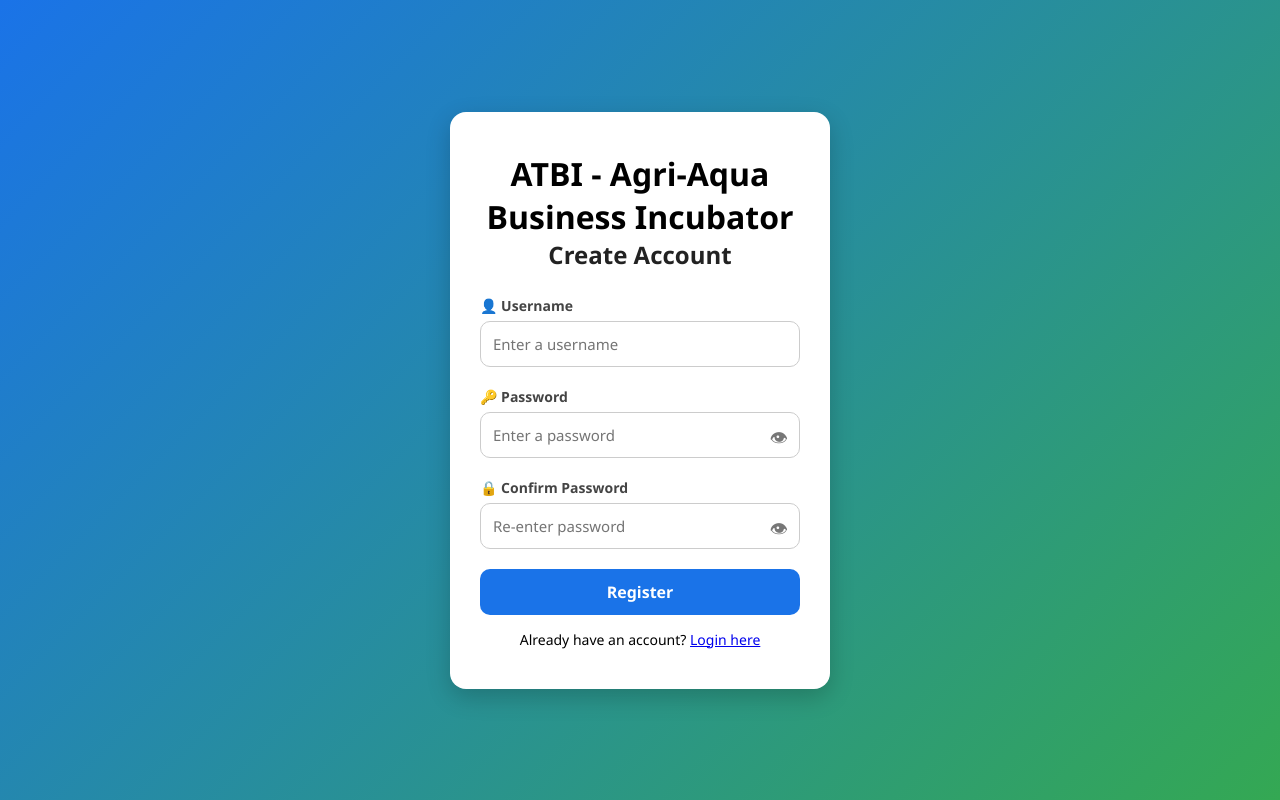
After one commit to reregine/thesis_regine2, a Flask app: page /login/register in a window 1280 px wide. The commit adds this page. Run offline with Flask 3, Linux system fonts and the light colour scheme.

Commit message:
register created but still no connection establish

```diff
--- a/app/config.py
+++ b/app/config.py
@@ -7,8 +7,7 @@ class Config:
     # PostgreSQL connection URL
     SQLALCHEMY_DATABASE_URI = os.environ.get(
         "DATABASE_URL",
-        "postgresql://postgres:password@localhost:5432/atbi_db"
-    )
+        "postgresql+psycopg2://postgres:cyla0917@localhost:5432/atbiDB")
 
     # Disable track modifications to save memory
     SQLALCHEMY_TRACK_MODIFICATIONS = False
--- a/app/models/__init__.py
+++ b/app/models/__init__.py
@@ -11,4 +11,5 @@ __all__ = [
     "Reservation",
     "Sales",
     "Notification",
+    "User"
 ]
--- a/app/routes/login.py
+++ b/app/routes/login.py
@@ -1,64 +1,95 @@
 from flask import Blueprint, render_template, request, jsonify, session, redirect, url_for
+from app.extension import db
+from app.models.user import User
 
 login_bp = Blueprint("login", __name__, url_prefix="/login")
 
-# Admin credentials (in production, use environment variables or database)
+# 🔑 Admin credentials (hardcoded)
 ADMIN_USERNAME = "admin"
 ADMIN_PASSWORD = "Admin2025_atbi"
 
+
 @login_bp.route("/")
 def login():
-    """Login page - serves the login form"""
-    # If already logged in, redirect to admin dashboard
-    if session.get('admin_logged_in'):
-        return redirect(url_for('admin.admin_dashboard'))
-
-    # Get error message from URL params if any
+    """Login page"""
+    if session.get('admin_logged_in') or session.get('user_logged_in'):
+        return redirect(url_for('home.homepage'))  # redirect users to home
     error = request.args.get('error')
     return render_template("login/login.html", error=error)
 
+
 @login_bp.route("/authenticate", methods=["POST"])
 def authenticate():
-    """Handle login form submission"""
+    """Handle login"""
     try:
         data = request.get_json() if request.is_json else request.form
         username = data.get('username', '').strip()
         password = data.get('password', '').strip()
 
-        # Validate credentials
+        # ✅ Admin login (hardcoded)
         if username == ADMIN_USERNAME and password == ADMIN_PASSWORD:
             session['admin_logged_in'] = True
             session['admin_username'] = username
+            return jsonify({
+                'success': True,
+                'message': '✅ Login successful! Welcome Admin!',
+                'redirect_url': url_for('admin.admin_dashboard')
+            })
 
-            if request.is_json:
-                return jsonify({
-                    'success': True,
-                    'message': '✅ Login successful! Welcome Admin!',
-                    'redirect_url': url_for('admin.admin_dashboard')
-                })
-            else:
-                return redirect(url_for('admin.admin_dashboard'))
-        else:
-            if request.is_json:
-                return jsonify({
-                    'success': False,
-                    'message': '❌ Invalid username or password'
-                }), 401
-            else:
-                return redirect(url_for('login.login', error="Invalid credentials"))
+        # ✅ Normal user login
+        user = User.query.filter_by(username=username).first()
+        if user and user.check_password(password):
+            session['user_logged_in'] = True
+            session['user_id'] = user.id
+            session['username'] = user.username
+            return jsonify({
+                'success': True,
+                'message': f'✅ Welcome back, {user.username}!',
+                'redirect_url': url_for('home.homepage')
+            })
+
+        return jsonify({'success': False, 'message': '❌ Invalid username or password'}), 401
 
     except Exception as e:
-        if request.is_json:
-            return jsonify({
-                'success': False,
-                'message': '❌ Login error occurred'
-            }), 500
-        else:
-            return redirect(url_for('login.login', error="Login error occurred"))
+        print("Login error:", e)
+        return jsonify({'success': False, 'message': '❌ Login error occurred'}), 500
+
+
+@login_bp.route("/register", methods=["GET"])
+def register_page():
+    """Show registration page"""
+    return render_template("login/registration.html")
+
+@login_bp.route("/register", methods=["POST"])
+def register():
+    """User registration"""
+    try:
+        data = request.get_json() if request.is_json else request.form
+        username = data.get('username', '').strip()
+        password = data.get('password', '').strip()
+
+        if not username or not password:
+            return jsonify({'success': False, 'message': '⚠ Username and password required'}), 400
+
+        # Check if username exists
+        if User.query.filter_by(username=username).first():
+            return jsonify({'success': False, 'message': '⚠ Username already exists'}), 409
+
+        # Create new user
+        new_user = User(username=username)
+        new_user.set_password(password)
+        db.session.add(new_user)
+        db.session.commit()
+
+        return jsonify({'success': True, 'message': '✅ Registration successful! Please log in.'})
+
+    except Exception as e:
+        print("Registration error:", e)
+        return jsonify({'success': False, 'message': '❌ Registration failed'}), 500
+
 
 @login_bp.route("/logout")
 def logout():
-    """Logout functionality"""
-    session.pop('admin_logged_in', None)
-    session.pop('admin_username', None)
+    """Logout"""
+    session.clear()
     return redirect(url_for('login.login'))
--- a/app/templates/login/login.html
+++ b/app/templates/login/login.html
@@ -217,6 +217,7 @@
 </head>
 <body>
   <div class="login-card">
+    <h1>ATBI - Agri-Aqua Business Incubator</h1>
     <h2>Login</h2>
 
     <div id="successMessage" class="success-message"></div>
@@ -245,6 +246,9 @@
       </div>
 
       <a href="#" class="forgot-link">Forgot Password?</a>
+      <p class="switch-link">
+        Don’t have an account? <a href="{{ url_for('login.register_page') }}">Register here</a>
+      </p>
     </form>
 
     <div class="divider">or</div>
--- /dev/null
+++ b/app/templates/login/registration.html
@@ -0,0 +1,242 @@
+<!DOCTYPE html>
+<html lang="en">
+<head>
+  <meta charset="UTF-8">
+  <meta name="viewport" content="width=device-width, initial-scale=1.0">
+  <title>ATBI System | Registration</title>
+  <style>
+    /* Reset */
+    * {
+      margin: 0;
+      padding: 0;
+      box-sizing: border-box;
+      font-family: "Segoe UI", Tahoma, Geneva, Verdana, sans-serif;
+    }
+
+    body {
+      display: flex;
+      justify-content: center;
+      align-items: center;
+      min-height: 100vh;
+      background: linear-gradient(135deg, #1a73e8, #34a853);
+    }
+
+    .login-card {
+      background: #fff;
+      padding: 40px 30px;
+      border-radius: 16px;
+      box-shadow: 0 8px 24px rgba(0, 0, 0, 0.2);
+      width: 100%;
+      max-width: 380px;
+      text-align: center;
+      animation: fadeIn 0.6s ease;
+    }
+
+    .login-card h2 {
+      margin-bottom: 25px;
+      font-size: 24px;
+      color: #222;
+    }
+
+    .input-group {
+      margin-bottom: 20px;
+      text-align: left;
+      position: relative;
+    }
+
+    .input-group label {
+      font-size: 14px;
+      font-weight: 600;
+      color: #444;
+      margin-bottom: 6px;
+      display: block;
+    }
+
+    .input-group input {
+      width: 100%;
+      padding: 12px 40px 12px 12px;
+      border: 1px solid #ccc;
+      border-radius: 10px;
+      font-size: 15px;
+      outline: none;
+      transition: 0.3s;
+    }
+
+    .input-group input:focus {
+      border-color: #1a73e8;
+      box-shadow: 0 0 6px rgba(26, 115, 232, 0.3);
+    }
+
+    .input-group input.error {
+      border-color: #d93025;
+      box-shadow: 0 0 6px rgba(217, 48, 37, 0.3);
+    }
+
+    .toggle-password {
+      position: absolute;
+      top: 38px;
+      right: 12px;
+      cursor: pointer;
+      font-size: 18px;
+      color: #777;
+    }
+
+    .toggle-password:hover {
+      color: #1a73e8;
+    }
+
+    .login-btn {
+      width: 100%;
+      padding: 12px;
+      border: none;
+      border-radius: 10px;
+      background: #1a73e8;
+      color: #fff;
+      font-size: 16px;
+      font-weight: bold;
+      cursor: pointer;
+      transition: background 0.3s ease;
+    }
+
+    .login-btn:hover {
+      background: #1557b0;
+    }
+
+    .success-message {
+      color: #34a853;
+      font-size: 14px;
+      margin-bottom: 15px;
+      padding: 10px;
+      background: #e8f5e8;
+      border-radius: 8px;
+      display: none;
+    }
+
+    .error-message {
+      color: #d93025;
+      font-size: 12px;
+      margin-top: 5px;
+      display: none;
+    }
+
+    @keyframes fadeIn {
+      from {
+        opacity: 0;
+        transform: translateY(-20px);
+      }
+      to {
+        opacity: 1;
+        transform: translateY(0);
+      }
+    }
+  </style>
+</head>
+<body>
+  <div class="login-card">
+    <h1>ATBI - Agri-Aqua Business Incubator</h1>
+    <h2>Create Account</h2>
+
+    <div id="successMessage" class="success-message"></div>
+
+    <form id="registerForm">
+      <div class="input-group">
+        <label for="username">👤 Username</label>
+        <input type="text" id="username" placeholder="Enter a username" required>
+        <div id="usernameError" class="error-message">Username is required</div>
+      </div>
+
+      <div class="input-group">
+        <label for="password">🔑 Password</label>
+        <input type="password" id="password" placeholder="Enter a password" required>
+        <span class="toggle-password" onclick="togglePassword('password')">👁</span>
+        <div id="passwordError" class="error-message">Password is required</div>
+      </div>
+
+      <div class="input-group">
+        <label for="confirm_password">🔒 Confirm Password</label>
+        <input type="password" id="confirm_password" placeholder="Re-enter password" required>
+        <span class="toggle-password" onclick="togglePassword('confirm_password')">👁</span>
+        <div id="confirmPasswordError" class="error-message">Passwords do not match</div>
+      </div>
+
+      <button type="submit" class="login-btn">Register</button>
+
+      <p class="switch-link" style="margin-top: 15px; font-size: 14px;">
+        Already have an account? <a href="{{ url_for('login.login') }}">Login here</a>
+      </p>
+    </form>
+  </div>
+
+  <script>
+    const registerForm = document.getElementById("registerForm");
+    const usernameInput = document.getElementById("username");
+    const passwordInput = document.getElementById("password");
+    const confirmPasswordInput = document.getElementById("confirm_password");
+    const successMessage = document.getElementById("successMessage");
+    const usernameError = document.getElementById("usernameError");
+    const passwordError = document.getElementById("passwordError");
+    const confirmPasswordError = document.getElementById("confirmPasswordError");
+
+    registerForm.addEventListener("submit", function(event) {
+      event.preventDefault();
+
+      const username = usernameInput.value.trim();
+      const password = passwordInput.value.trim();
+      const confirmPassword = confirmPasswordInput.value.trim();
+
+      // Reset errors
+      usernameError.style.display = "none";
+      passwordError.style.display = "none";
+      confirmPasswordError.style.display = "none";
+
+      let isValid = true;
+
+      if (username === "") {
+        usernameError.style.display = "block";
+        isValid = false;
+      }
+
+      if (password === "") {
+        passwordError.style.display = "block";
+        isValid = false;
+      }
+
+      if (password !== confirmPassword) {
+        confirmPasswordError.style.display = "block";
+        isValid = false;
+      }
+
+      if (!isValid) return;
+
+      // Send request to backend
+      fetch("{{ url_for('login.register') }}", {
+        method: "POST",
+        headers: { "Content-Type": "application/json" },
+        body: JSON.stringify({ username, password })
+      })
+      .then(res => res.json())
+      .then(data => {
+        if (data.success) {
+          successMessage.textContent = data.message;
+          successMessage.style.display = "block";
+
+          setTimeout(() => {
+            window.location.href = "{{ url_for('login.login') }}";
+          }, 1500);
+        } else {
+          alert(data.message || "❌ Registration failed!");
+        }
+      })
+      .catch(err => {
+        console.error("Registration error:", err);
+        alert("⚠ Something went wrong during registration.");
+      });
+    });
+
+    function togglePassword(fieldId) {
+      const field = document.getElementById(fieldId);
+      field.type = field.type === "password" ? "text" : "password";
+    }
+  </script>
+</body>
+</html>
```
Also changed, not shown: app/models/user.py (added, +17 -0 lines), roadmap.txt (+39 -6 lines).
